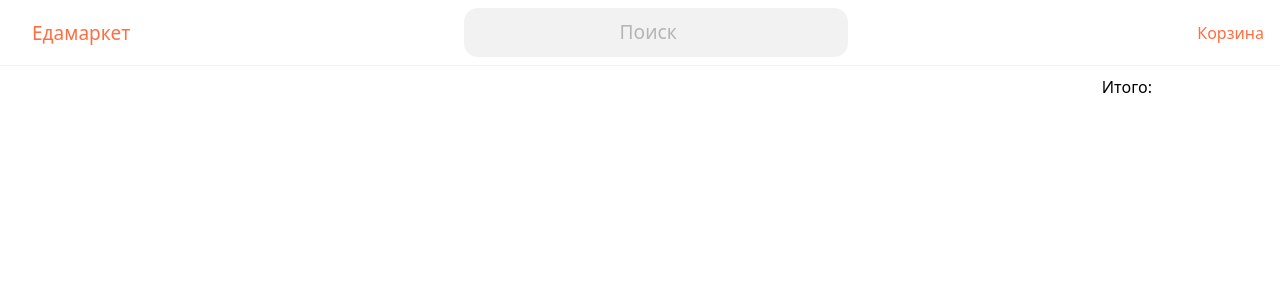
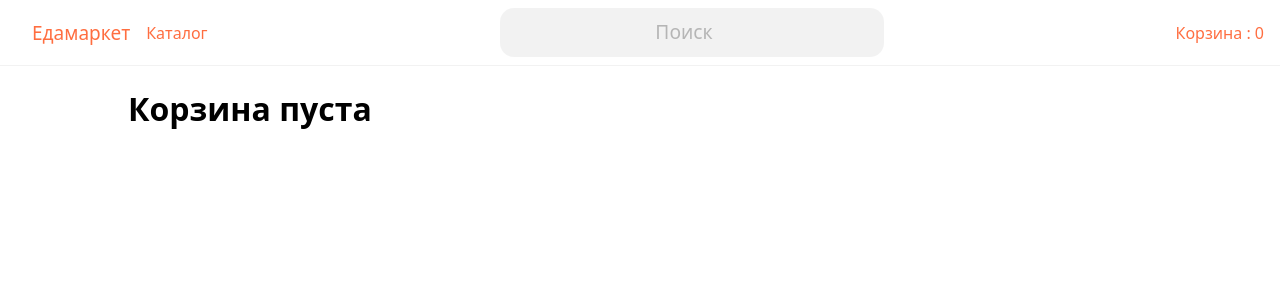
Before and after one commit to kjuliana/re-pizza, a Next.js app: page /basket in a window 1280 px wide. Shown: the top 300 px of the page. Built offline with nearby package versions, Linux system fonts and the light colour scheme.

Commit message:
Header counter

```diff
--- a/components/BasketItem/BasketItem.module.css
+++ b/components/BasketItem/BasketItem.module.css
@@ -11,12 +11,13 @@
 .information {
     display: flex;
     align-items: center;
-    justify-content: space-evenly;
+    justify-content: space-between;
     width: 40%;
+    min-width: 200px;
 }
 
 .options {
-    width: 30%;
+    width: 150px;
 }
 
 .image {
--- /dev/null
+++ b/components/Catalog/Catalog.module.css
@@ -0,0 +1,5 @@
+.root {
+    display: grid;
+    grid-template-columns: repeat(auto-fill, minmax(145px, 1fr));
+    gap: 10px;
+}
--- a/components/Header/Header.tsx
+++ b/components/Header/Header.tsx
@@ -2,13 +2,23 @@ import React from 'react';
 import styles from './Header.module.css';
 import Search from "../Search/Search";
 import Link from "next/link";
+import {useAppSelector} from "../../hooks/redux";
 
 const Header = () => {
+    const basket = useAppSelector(state => state.basket);
+
+    let basketCount = 0;
+
+    for (let key in basket) {
+        basketCount += basket[key];
+    }
+
     return (
         <div className={styles.root}>
             <Link href="/" className={styles.logo}>Едамаркет</Link>
+            <Link href="/catalog" className={styles.link}>Каталог</Link>
             <Search/>
-            <Link href="/basket" className={styles.link}>Корзина</Link>
+            <Link href="/basket" className={styles.link}>Корзина : {basketCount}</Link>
         </div>
     );
 };
--- a/pages/basket/index.tsx
+++ b/pages/basket/index.tsx
@@ -1,4 +1,4 @@
-import React, {useEffect, useState} from 'react';
+import React from 'react';
 import BasketItem from '../../components/BasketItem/BasketItem';
 import Layout from "../../components/Layout/Layout";
 import {useAppSelector} from "../../hooks/redux";
@@ -9,6 +9,9 @@ const Basket = () => {
 
     return (
         <Layout>
+            {
+                Object.keys(basket).length !== 0
+                    ?
                         <div className={styles.root}>
                             <div className={styles.basketList}>
                                 {Object.entries(basket).map(([productId, count]) =>
@@ -19,6 +22,9 @@ const Basket = () => {
                                 Итого:
                             </div>
                         </div>
+                    : <h1>Корзина пуста</h1>
+            }
+
         </Layout>
     );
 };
--- a/pages/catalog/index.module.css
+++ /dev/null
@@ -1,5 +0,0 @@
-.catalog {
-    display: grid;
-    grid-template-columns: repeat(auto-fill, minmax(145px, 1fr));
-    gap: 10px;
-}
--- a/store/catalog.slice.ts
+++ b/store/catalog.slice.ts
@@ -1,4 +1,4 @@
-import {createSlice, PayloadAction} from "@reduxjs/toolkit";
+import {createSlice} from "@reduxjs/toolkit";
 import {IProduct} from "../models/models";
 
 type catalog = IProduct[];
```
Also changed, not shown: components/Catalog/Catalog.tsx (added, +18 -0 lines), pages/catalog/index.tsx (+3 -11 lines). Lines whose indentation alone changed are shown as unchanged.
